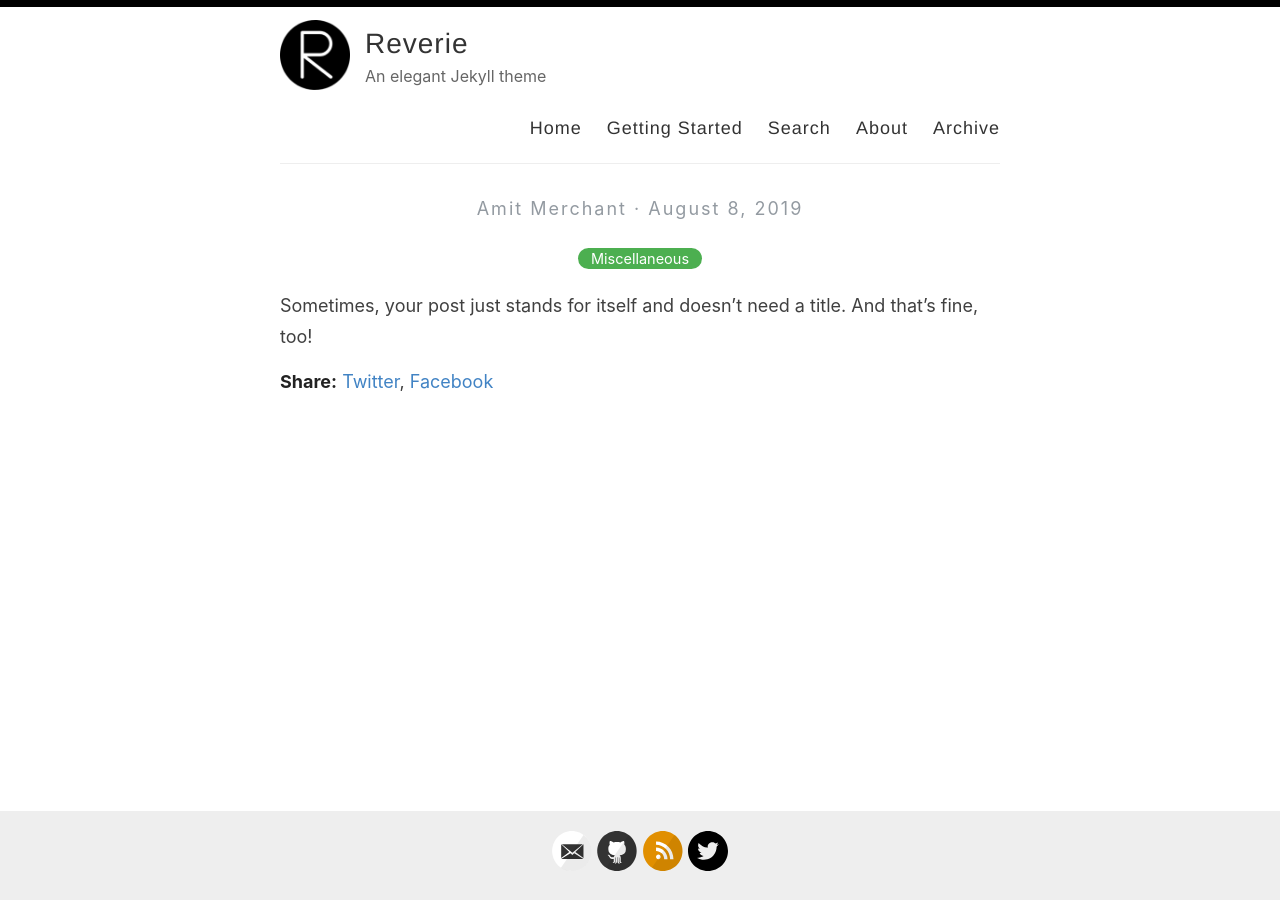
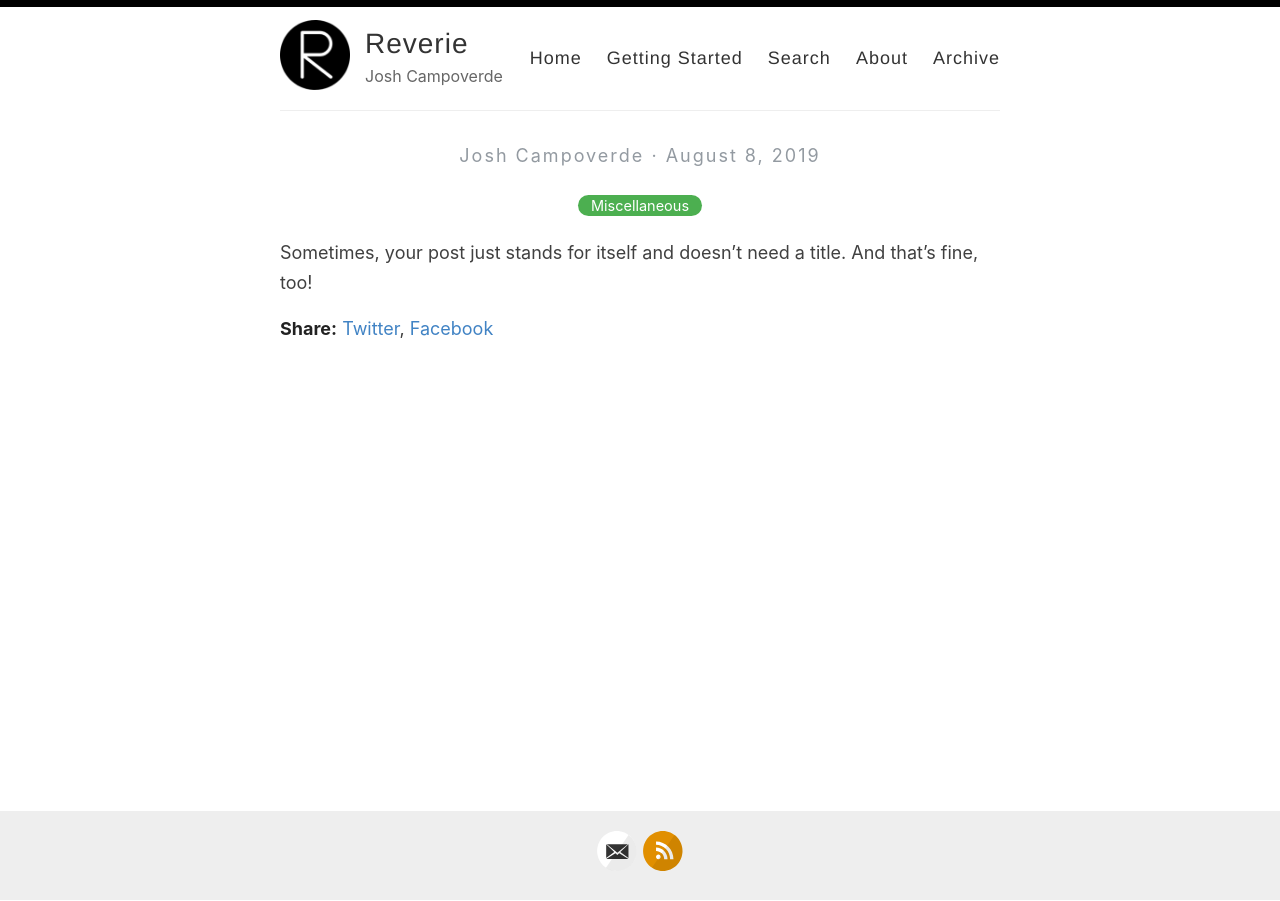
Before and after one commit to campo/campo.github.io, a Jekyll site: the page built from _posts/2019-08-08-no-title-posts.md, in a window 1280 px wide. Built offline with Jekyll 4.4.1, drawn with Linux system fonts in a browser that asks for light colours; part of the change alters nothing that is shown.

Commit message:
Initial updates to _config.yml

```diff
--- a/_config.yml
+++ b/_config.yml
@@ -6,10 +6,10 @@
 name: Reverie
 
 # Name of the author
-author: Amit Merchant
+author: Josh Campoverde
 
 # Short bio or description (displayed in the header)
-description: An elegant Jekyll theme
+description: Josh Campoverde
 
 # URL of your avatar or profile pic (you could use your GitHub profile pic)
 avatar: /images/reverie.png
@@ -21,15 +21,15 @@ avatar: /images/reverie.png
 # Includes an icon in the footer for each username you enter
 footer-links:
   dribbble:
-  email: amit.d.merchant@gmail.com
+  email: 04-airship.blurbs@icloud.com
   facebook:
   flickr:
-  github: amitmerchant1990/reverie
+  github:
   instagram:
   linkedin:
   pinterest:
   rss: rss
-  twitter: amit_merchant
+  twitter:
   stackoverflow:
   youtube: # channel/<your_long_string> or user/<user-name>
   googleplus: # anything in your profile username that comes after plus.google.com/
@@ -41,15 +41,15 @@ footer-links:
 disqus:
 
 # Enter your Google Analytics web tracking code (e.g. UA-2110908-2) to activate tracking
-google_analytics: UA-43339302-11
+google_analytics:
 
 # For newer "GA4" analytics, use the following instead of the "UA" entry above
 #google_analytics_ga4: G-GABC1DEFG
 
 # Your website URL (e.g. http://amitmerchant1990.github.io or http://www.amitmerchant.com)
 # Used for Sitemap.xml and your RSS feed
-url: http://www.amitmerchant.com/reverie
-enforce_ssl: https://www.amitmerchant.com/reverie
+url: http://campo.github.io
+enforce_ssl: https://campo.github.io
 
 # If you're hosting your site at a Project repository on GitHub pages
 # (http://yourusername.github.io/repository-name)
```
